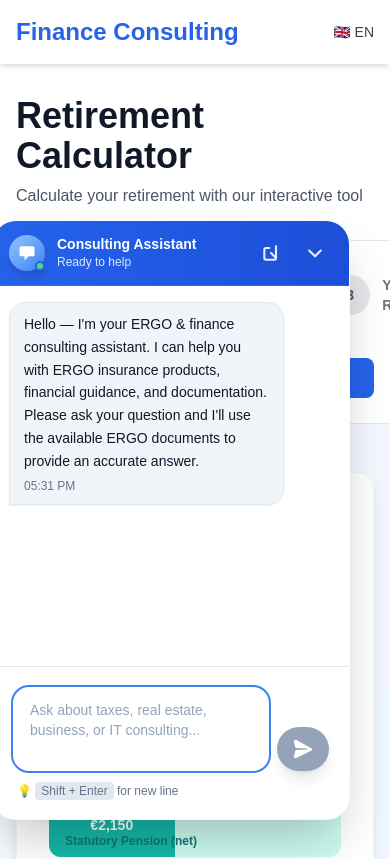
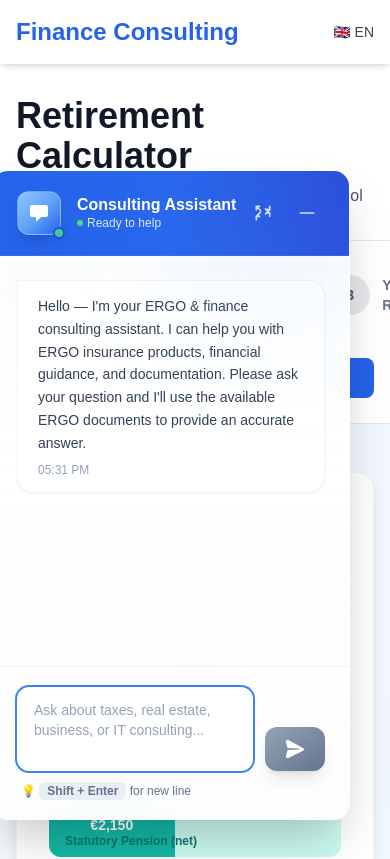
Before and after one commit to quocvietphung/document-intelligence-lab, a Next.js app: page /en/rentenrechner in a window 390 px wide. Shown: the top 859 px of the page. Built offline with nearby package versions, Linux system fonts and the light colour scheme.

Commit message:
refactor: enhance ChatWindow component with improved UI, accessibility features, and animations

```diff
--- a/components/chatbot/ChatWindow.tsx
+++ b/components/chatbot/ChatWindow.tsx
@@ -22,9 +22,9 @@ export default function ChatWindow({ isMinimized, onToggleMinimize }: ChatWindow
     const [welcomeComplete, setWelcomeComplete] = useState(false);
     const [typingMessageId, setTypingMessageId] = useState<string | null>(null);
     const [displayedContent, setDisplayedContent] = useState<Record<string, string>>({});
-    const typingSpeedRef = useRef(30);
+    const typingSpeedRef = useRef(25);
 
-    const welcomeText = t("welcome") + ". Ask me anything about ERGO insurance and finance consulting";
+    const welcomeText = t("welcome");
 
     const scrollToBottom = () => {
         messagesEndRef.current?.scrollIntoView({ behavior: "smooth" });
@@ -109,29 +109,40 @@ export default function ChatWindow({ isMinimized, onToggleMinimize }: ChatWindow
             <div className="fixed bottom-6 right-6 z-50">
                 <button
                     onClick={onToggleMinimize}
-                    className="bg-gradient-to-br from-blue-600 via-blue-700 to-purple-700 hover:from-blue-700 hover:via-blue-800 hover:to-purple-800 text-white rounded-full p-4 shadow-2xl transition-all duration-300 hover:scale-110 flex items-center justify-center group relative"
+                    className="group relative flex items-center justify-center"
                     aria-label={t("open_chat")}
                 >
-                    {/* Animated background glow */}
-                    <div className="absolute inset-0 rounded-full bg-blue-400 opacity-0 group-hover:opacity-20 blur-xl transition-opacity"></div>
+                    {/* Animated background orbs */}
+                    <div className="absolute inset-0 rounded-full">
+                        <div className="absolute inset-0 bg-gradient-to-r from-blue-500 via-purple-500 to-pink-500 rounded-full blur-2xl opacity-40 group-hover:opacity-60 transition-opacity duration-500 animate-pulse"></div>
+                        <div className="absolute inset-2 bg-gradient-to-r from-blue-600 via-purple-600 to-pink-600 rounded-full blur-xl opacity-30 group-hover:opacity-50 transition-opacity duration-500"></div>
+                    </div>
 
+                    {/* Main button */}
+                    <div className="relative w-16 h-16 rounded-full bg-gradient-to-br from-blue-600 via-blue-600 to-blue-700 shadow-2xl hover:shadow-3xl transition-all duration-300 group-hover:scale-110 flex items-center justify-center border border-blue-400/30 backdrop-blur-md">
+                        {/* Inner glow */}
+                        <div className="absolute inset-0 rounded-full bg-gradient-to-t from-blue-400/10 to-transparent opacity-0 group-hover:opacity-100 transition-opacity duration-300"></div>
+
+                        {/* Icon */}
                         <svg
                             xmlns="http://www.w3.org/2000/svg"
-                        className="h-6 w-6 relative z-10"
-                        fill="none"
+                            className="h-7 w-7 text-white relative z-10"
+                            fill="currentColor"
                             viewBox="0 0 24 24"
-                        stroke="currentColor"
                         >
-                        <path
-                            strokeLinecap="round"
-                            strokeLinejoin="round"
-                            strokeWidth={2}
-                            d="M8 10h.01M12 10h.01M16 10h.01M9 16H5a2 2 0 01-2-2V6a2 2 0 012-2h14a2 2 0 012 2v8a2 2 0 01-2 2h-5l-5 5v-5z"
-                        />
+                            <path d="M8 10h.01M12 10h.01M16 10h.01M9 16H5a2 2 0 01-2-2V6a2 2 0 012-2h14a2 2 0 012 2v8a2 2 0 01-2 2h-5l-5 5v-5z" />
                         </svg>
 
-                    {/* Pulse animation */}
-                    <span className="absolute inset-0 rounded-full bg-blue-600 animate-ping opacity-20"></span>
+                        {/* Animated badge */}
+                        <div className="absolute -top-1 -right-1 w-3 h-3 bg-red-500 rounded-full animate-pulse shadow-lg"></div>
+                    </div>
+
+                    {/* Tooltip */}
+                    <div className="absolute -top-12 right-0 opacity-0 group-hover:opacity-100 transition-opacity duration-300 pointer-events-none">
+                        <div className="bg-gray-900 text-white text-xs font-semibold py-2 px-3 rounded-lg whitespace-nowrap">
+                            {t("open_chat")}
+                        </div>
+                    </div>
                 </button>
             </div>
         );
@@ -141,51 +152,59 @@ export default function ChatWindow({ isMinimized, onToggleMinimize }: ChatWindow
         <div
             className={`fixed z-50 transition-all duration-500 ease-out flex flex-col ${
                 isExpanded
-                    ? "bottom-6 right-6 w-[90vw] h-[90vh] max-w-4xl max-h-[900px]"
-                    : "bottom-6 right-6 w-full sm:w-[420px] h-[600px] sm:h-[700px] mx-4 sm:mx-0 max-w-[calc(100vw-32px)]"
+                    ? "bottom-6 right-6 w-[95vw] h-[95vh] max-w-6xl max-h-[900px] rounded-2xl"
+                    : "bottom-6 right-6 w-full sm:w-[450px] h-[650px] sm:h-[750px] mx-4 sm:mx-0 max-w-[calc(100vw-32px)] rounded-2xl"
             }`}
         >
-            {/* Modern Chat Container */}
-            <div className="bg-white rounded-3xl shadow-2xl flex flex-col overflow-hidden h-full border border-slate-100/50">
+            {/* Outer glow effect */}
+            <div className="absolute inset-0 rounded-2xl bg-gradient-to-br from-blue-500/20 via-transparent to-purple-500/20 pointer-events-none"></div>
+
+            {/* Main container with glassmorphism */}
+            <div className="bg-white/95 backdrop-blur-xl rounded-2xl shadow-2xl flex flex-col overflow-hidden h-full border border-white/40 relative z-10">
+
                 {/* ========== HEADER ========== */}
-                <div className="bg-gradient-to-r from-blue-600 to-blue-700 text-white px-4 py-3.5 flex items-center justify-between border-b border-blue-500/40 relative overflow-hidden group">
-                    {/* Background gradient animation */}
-                    <div className="absolute inset-0 bg-gradient-to-r from-blue-500/15 to-purple-500/15 opacity-0 group-hover:opacity-100 transition-opacity duration-300"></div>
+                <div className="relative bg-gradient-to-r from-blue-600 via-blue-600 to-blue-700 text-white px-6 py-5 flex items-center justify-between border-b border-blue-500/40">
+                    {/* Header background effects */}
+                    <div className="absolute inset-0 bg-gradient-to-r from-blue-500/0 via-blue-400/5 to-purple-500/10"></div>
+                    <div className="absolute top-0 right-0 w-40 h-40 bg-blue-400/10 rounded-full blur-3xl"></div>
 
-                    <div className="flex items-center gap-3 relative z-10">
-                        {/* Avatar with status indicator */}
-                        <div className="relative flex-shrink-0">
-                            <div className="w-9 h-9 bg-gradient-to-br from-blue-300 to-blue-500 rounded-full flex items-center justify-center shadow-lg">
+                    <div className="flex items-center gap-4 relative z-10">
+                        {/* Premium Avatar */}
+                        <div className="relative">
+                            <div className="w-11 h-11 bg-gradient-to-br from-blue-300 via-blue-400 to-blue-600 rounded-xl shadow-lg flex items-center justify-center border border-blue-300/50">
                                 <svg
                                     xmlns="http://www.w3.org/2000/svg"
-                                    className="h-5 w-5 text-white"
+                                    className="h-6 w-6 text-white"
                                     fill="currentColor"
                                     viewBox="0 0 24 24"
                                 >
                                     <path d="M8 10h.01M12 10h.01M16 10h.01M9 16H5a2 2 0 01-2-2V6a2 2 0 012-2h14a2 2 0 012 2v8a2 2 0 01-2 2h-5l-5 5v-5z" />
                                 </svg>
                             </div>
-                            <div className="absolute bottom-0 right-0 w-2.5 h-2.5 bg-green-400 rounded-full border-2 border-blue-600 shadow-md"></div>
+                            {/* Status dot */}
+                            <div className="absolute -bottom-1 -right-1 w-3 h-3 bg-green-400 rounded-full border-2 border-blue-700 shadow-lg animate-pulse"></div>
                         </div>
 
-                        <div className="min-w-0">
-                            <h3 className="font-semibold text-sm leading-tight truncate">{t("title")}</h3>
-                            <p className="text-blue-100 text-xs font-medium">{t("status_ready")}</p>
+                        <div>
+                            <h3 className="font-bold text-base leading-tight">{t("title")}</h3>
+                            <p className="text-blue-100 text-xs font-medium flex items-center gap-1">
+                                <span className="w-1.5 h-1.5 bg-green-400 rounded-full"></span>
+                                {t("status_ready")}
+                            </p>
                         </div>
                     </div>
 
-                    {/* Header Action Buttons */}
+                    {/* Header Buttons */}
                     <div className="flex items-center gap-2 relative z-10">
-                        {/* Maximize/Restore Button */}
+                        {/* Expand Button */}
                         <button
                             onClick={() => setIsExpanded(!isExpanded)}
-                            className="text-white/90 hover:text-white hover:bg-white/20 p-2 rounded-lg transition-all duration-200 flex items-center justify-center group"
+                            className="text-white/80 hover:text-white hover:bg-white/20 p-2 rounded-lg transition-all duration-200 flex items-center justify-center backdrop-blur-md"
                             title={isExpanded ? t("restore_tooltip") : t("expand_tooltip")}
-                            aria-label={isExpanded ? "Restore" : "Maximize"}
                         >
                             <svg
                                 xmlns="http://www.w3.org/2000/svg"
-                                className="h-5 w-5 group-hover:scale-110 transition-transform"
+                                className="h-5 w-5 transition-transform hover:scale-110"
                                 fill="none"
                                 viewBox="0 0 24 24"
                                 stroke="currentColor"
@@ -194,30 +213,29 @@ export default function ChatWindow({ isMinimized, onToggleMinimize }: ChatWindow
                                     <path
                                         strokeLinecap="round"
                                         strokeLinejoin="round"
-                                        strokeWidth={2.5}
-                                        d="M9 4H5a2 2 0 00-2 2v4m0 0a2 2 0 002-2h4m11 0h4a2 2 0 012 2v4m0 0v4a2 2 0 01-2 2h-4m0 0a2 2 0 01-2-2v-4m0-4h4a2 2 0 012 2v4m0 0a2 2 0 01-2 2h-4"
+                                        strokeWidth={2}
+                                        d="M6 18L18 6M6 6l12 12"
                                     />
                                 ) : (
                                     <path
                                         strokeLinecap="round"
                                         strokeLinejoin="round"
-                                        strokeWidth={2.5}
-                                        d="M10 6H6a2 2 0 00-2 2v10a2 2 0 002 2h10a2 2 0 002-2v-4m-6-2l6 6m0 0l-6-6m6 6V4"
+                                        strokeWidth={2}
+                                        d="M4 8V4m0 0h4m-4 0l5 5m11-5v4m0 0h-4m4 0l-5 5M4 20v-4m0 0h4m-4 0l5-5m11 5v-4m0 0h-4m4 0l-5-5"
                                     />
                                 )}
                             </svg>
                         </button>
 
-                        {/* Close/Minimize Button */}
+                        {/* Minimize Button */}
                         <button
                             onClick={onToggleMinimize}
-                            className="text-white/90 hover:text-white hover:bg-white/20 p-2 rounded-lg transition-all duration-200 flex items-center justify-center group"
+                            className="text-white/80 hover:text-white hover:bg-white/20 p-2 rounded-lg transition-all duration-200 flex items-center justify-center backdrop-blur-md"
                             title={t("minimize_tooltip")}
-                            aria-label="Minimize"
                         >
                             <svg
                                 xmlns="http://www.w3.org/2000/svg"
-                                className="h-5 w-5 group-hover:scale-110 transition-transform"
+                                className="h-5 w-5 transition-transform hover:scale-110"
                                 fill="none"
                                 viewBox="0 0 24 24"
                                 stroke="currentColor"
@@ -225,8 +243,8 @@ export default function ChatWindow({ isMinimized, onToggleMinimize }: ChatWindow
                                 <path
                                     strokeLinecap="round"
                                     strokeLinejoin="round"
-                                    strokeWidth={2.5}
-                                    d="M19 9l-7 7-7-7"
+                                    strokeWidth={2}
+                                    d="M20 12H4"
                                 />
                             </svg>
                         </button>
@@ -234,16 +252,16 @@ export default function ChatWindow({ isMinimized, onToggleMinimize }: ChatWindow
                 </div>
 
                 {/* ========== MESSAGES AREA ========== */}
-                <div className="flex-1 overflow-y-auto px-4 py-4 space-y-2.5 bg-white/50 scroll-smooth">
+                <div className="flex-1 overflow-y-auto px-6 py-6 space-y-4 bg-gradient-to-b from-slate-50/50 via-white to-slate-50/30 scroll-smooth">
                     {/* Welcome Message */}
                     {messages.length === 0 && displayedWelcome.length > 0 && (
                         <div className="flex justify-start animate-slideInLeft">
-                            <div className="max-w-[85%] bg-slate-100 text-slate-900 rounded-2xl rounded-bl-none px-3.5 py-2.5 shadow-sm border border-slate-200">
-                                <p className="text-sm leading-relaxed whitespace-pre-wrap">
+                            <div className="max-w-xs bg-white rounded-2xl rounded-tl-none px-5 py-4 shadow-md border border-slate-200/50 backdrop-blur-sm">
+                                <p className="text-sm leading-relaxed text-slate-700 whitespace-pre-wrap font-medium">
                                     {displayedWelcome}
-                                    {showWelcomeTyping && <span className="animate-pulse">▌</span>}
+                                    {showWelcomeTyping && <span className="animate-pulse text-blue-600">▌</span>}
                                 </p>
-                                <span className="text-xs mt-1.5 block text-slate-500">
+                                <span className="text-xs mt-3 block text-slate-400 font-medium">
                                     {new Date().toLocaleTimeString([], { hour: "2-digit", minute: "2-digit" })}
                                 </span>
                             </div>
@@ -267,20 +285,20 @@ export default function ChatWindow({ isMinimized, onToggleMinimize }: ChatWindow
                                     className={`flex ${isUser ? "justify-end" : "justify-start"} animate-slideIn`}
                                 >
                                     <div
-                                        className={`max-w-[85%] rounded-2xl px-3.5 py-2.5 shadow-sm transition-all ${
+                                        className={`max-w-xs rounded-2xl px-5 py-3.5 shadow-sm transition-all ${
                                             isUser
-                                                ? "bg-blue-600 text-white rounded-br-none border border-blue-500/60"
-                                                : "bg-slate-100 text-slate-900 rounded-bl-none border border-slate-200"
+                                                ? "bg-gradient-to-br from-blue-600 to-blue-700 text-white rounded-br-none border border-blue-500/30"
+                                                : "bg-white text-slate-700 rounded-tl-none border border-slate-200/50 shadow-md"
                                         }`}
                                     >
-                                        <p className="text-sm leading-relaxed whitespace-pre-wrap">
+                                        <p className="text-sm leading-relaxed whitespace-pre-wrap font-medium">
                                             {displayContent}
                                             {typingMessageId === message.id && (
-                                                <span className="animate-pulse ml-1">▌</span>
+                                                <span className={`animate-pulse ml-1 ${isUser ? "text-blue-200" : "text-blue-600"}`}>▌</span>
                                             )}
                                         </p>
-                                        <span className={`text-xs mt-1.5 block ${
-                                            isUser ? "text-blue-100" : "text-slate-500"
+                                        <span className={`text-xs mt-2 block font-medium ${
+                                            isUser ? "text-blue-200" : "text-slate-400"
                                         }`}>
                                             {new Date().toLocaleTimeString([], { hour: "2-digit", minute: "2-digit" })}
                                         </span>
@@ -292,16 +310,16 @@ export default function ChatWindow({ isMinimized, onToggleMinimize }: ChatWindow
                     {/* Loading State */}
                     {isLoading && (
                         <div className="flex justify-start animate-slideInLeft">
-                            <div className="bg-slate-100 rounded-2xl rounded-bl-none px-3.5 py-2.5 shadow-sm border border-slate-200">
-                                <div className="flex gap-1.5">
+                            <div className="bg-white rounded-2xl rounded-tl-none px-5 py-4 shadow-md border border-slate-200/50">
+                                <div className="flex gap-2">
                                     <div className="w-2 h-2 bg-slate-400 rounded-full animate-bounce"></div>
                                     <div
                                         className="w-2 h-2 bg-slate-400 rounded-full animate-bounce"
-                                        style={{ animationDelay: "0.2s" }}
+                                        style={{ animationDelay: "0.15s" }}
                                     ></div>
                                     <div
                                         className="w-2 h-2 bg-slate-400 rounded-full animate-bounce"
-                                        style={{ animationDelay: "0.4s" }}
+                                        style={{ animationDelay: "0.3s" }}
                                     ></div>
                                 </div>
                             </div>
@@ -311,8 +329,8 @@ export default function ChatWindow({ isMinimized, onToggleMinimize }: ChatWindow
                     {/* Error Message */}
                     {error && (
                         <div className="flex justify-center animate-slideIn">
-                            <div className="bg-red-50 text-red-700 rounded-2xl px-4 py-3 text-sm border border-red-200 shadow-sm font-medium">
-                                <div className="flex items-center gap-2">
+                            <div className="bg-red-50/80 text-red-700 rounded-xl px-4 py-3 text-sm border border-red-200/50 shadow-sm font-medium backdrop-blur-sm">
+                                <div className="flex items-center gap-2.5">
                                     <svg className="h-4 w-4 flex-shrink-0" fill="currentColor" viewBox="0 0 20 20">
                                         <path fillRule="evenodd" d="M10 18a8 8 0 100-16 8 8 0 000 16zM8.707 7.293a1 1 0 00-1.414 1.414L8.586 10l-1.293 1.293a1 1 0 101.414 1.414L10 11.414l1.293 1.293a1 1 0 001.414-1.414L11.414 10l1.293-1.293a1 1 0 00-1.414-1.414L10 8.586 8.707 7.293z" />
                                     </svg>
@@ -326,9 +344,9 @@ export default function ChatWindow({ isMinimized, onToggleMinimize }: ChatWindow
                 </div>
 
                 {/* ========== INPUT AREA ========== */}
-                <div className="border-t border-slate-200 bg-white p-5">
+                <div className="border-t border-slate-200/50 bg-gradient-to-t from-slate-50/50 to-white/80 backdrop-blur-xl px-6 py-5">
                     <form onSubmit={handleSubmit} className="space-y-3">
-                        <div className="flex gap-2 items-end">
+                        <div className="flex gap-3 items-end">
                             {/* Textarea */}
                             <textarea
                                 ref={inputRef}
@@ -336,7 +354,7 @@ export default function ChatWindow({ isMinimized, onToggleMinimize }: ChatWindow
                                 onChange={(e) => setInput(e.target.value)}
                                 onKeyDown={handleKeyDown}
                                 placeholder={t("placeholder")}
-                                className="flex-1 px-4 py-3 border border-slate-300 rounded-2xl focus:outline-none focus:ring-2 focus:ring-blue-500 focus:border-transparent text-sm resize-none bg-white hover:bg-slate-50 focus:bg-white transition-all max-h-[200px] shadow-sm placeholder:text-slate-400"
+                                className="flex-1 px-4 py-3 border border-slate-300/80 rounded-xl focus:outline-none focus:ring-2 focus:ring-blue-500 focus:border-transparent text-sm resize-none bg-white hover:bg-slate-50/50 focus:bg-white transition-all max-h-[200px] shadow-sm placeholder:text-slate-400 font-medium"
                                 disabled={isLoading}
                                 autoFocus
                                 rows={3}
@@ -346,11 +364,11 @@ export default function ChatWindow({ isMinimized, onToggleMinimize }: ChatWindow
                             <button
                                 type="submit"
                                 disabled={isLoading || !input.trim()}
-                                className="bg-blue-600 hover:bg-blue-700 disabled:bg-slate-400 text-white px-4 py-3 rounded-full transition-all font-semibold h-auto flex items-center justify-center shadow-lg hover:shadow-xl active:scale-95 duration-200 group disabled:cursor-not-allowed flex-shrink-0"
+                                className="bg-gradient-to-br from-blue-600 to-blue-700 hover:from-blue-700 hover:to-blue-800 disabled:from-slate-400 disabled:to-slate-500 text-white px-5 py-3 rounded-xl transition-all font-bold h-auto flex items-center justify-center shadow-lg hover:shadow-xl active:scale-95 duration-200 disabled:cursor-not-allowed flex-shrink-0"
                             >
                                 <svg
                                     xmlns="http://www.w3.org/2000/svg"
-                                    className="h-5 w-5 group-hover:scale-110 transition-transform"
+                                    className="h-5 w-5 transition-transform group-hover:scale-110"
                                     fill="currentColor"
                                     viewBox="0 0 24 24"
                                 >
@@ -360,8 +378,8 @@ export default function ChatWindow({ isMinimized, onToggleMinimize }: ChatWindow
                         </div>
 
                         {/* Helper Text */}
-                        <p className="text-xs text-slate-500 px-1">
-                            💡 <span className="bg-slate-200 px-1.5 py-0.5 rounded">Shift + Enter</span> {t("helper_text")}
+                        <p className="text-xs text-slate-500 px-1 font-medium">
+                            💡 <span className="bg-slate-200/70 px-2 py-0.5 rounded-md font-semibold">Shift + Enter</span> {t("helper_text")}
                         </p>
                     </form>
                 </div>
@@ -372,7 +390,7 @@ export default function ChatWindow({ isMinimized, onToggleMinimize }: ChatWindow
                 @keyframes slideInLeft {
                     from {
                         opacity: 0;
-            transform: translateX(-20px);
+                        transform: translateX(-16px);
                     }
                     to {
                         opacity: 1;
@@ -383,7 +401,7 @@ export default function ChatWindow({ isMinimized, onToggleMinimize }: ChatWindow
                 @keyframes slideIn {
                     from {
                         opacity: 0;
-            transform: translateY(10px) scale(0.95);
+                        transform: translateY(12px) scale(0.96);
                     }
                     to {
                         opacity: 1;
@@ -392,7 +410,7 @@ export default function ChatWindow({ isMinimized, onToggleMinimize }: ChatWindow
                 }
 
                 .animate-slideInLeft {
-          animation: slideInLeft 0.4s cubic-bezier(0.16, 1, 0.3, 1);
+                    animation: slideInLeft 0.35s cubic-bezier(0.16, 1, 0.3, 1);
                 }
 
                 .animate-slideIn {
@@ -409,19 +427,12 @@ export default function ChatWindow({ isMinimized, onToggleMinimize }: ChatWindow
                 }
 
                 div::-webkit-scrollbar-thumb {
-          background: linear-gradient(to bottom, #3b82f6, #1e40af);
+                    background: linear-gradient(to bottom, #93c5fd, #3b82f6);
                     border-radius: 10px;
                 }
 
                 div::-webkit-scrollbar-thumb:hover {
-          background: linear-gradient(to bottom, #2563eb, #1e3a8a);
-        }
-
-        /* Smooth transitions */
-        * {
-          transition-property: background-color, border-color, color, fill, stroke;
-          transition-timing-function: cubic-bezier(0.4, 0, 0.2, 1);
-          transition-duration: 200ms;
+                    background: linear-gradient(to bottom, #60a5fa, #2563eb);
                 }
             `}</style>
         </div>
```
Lines whose indentation alone changed are shown as unchanged.
